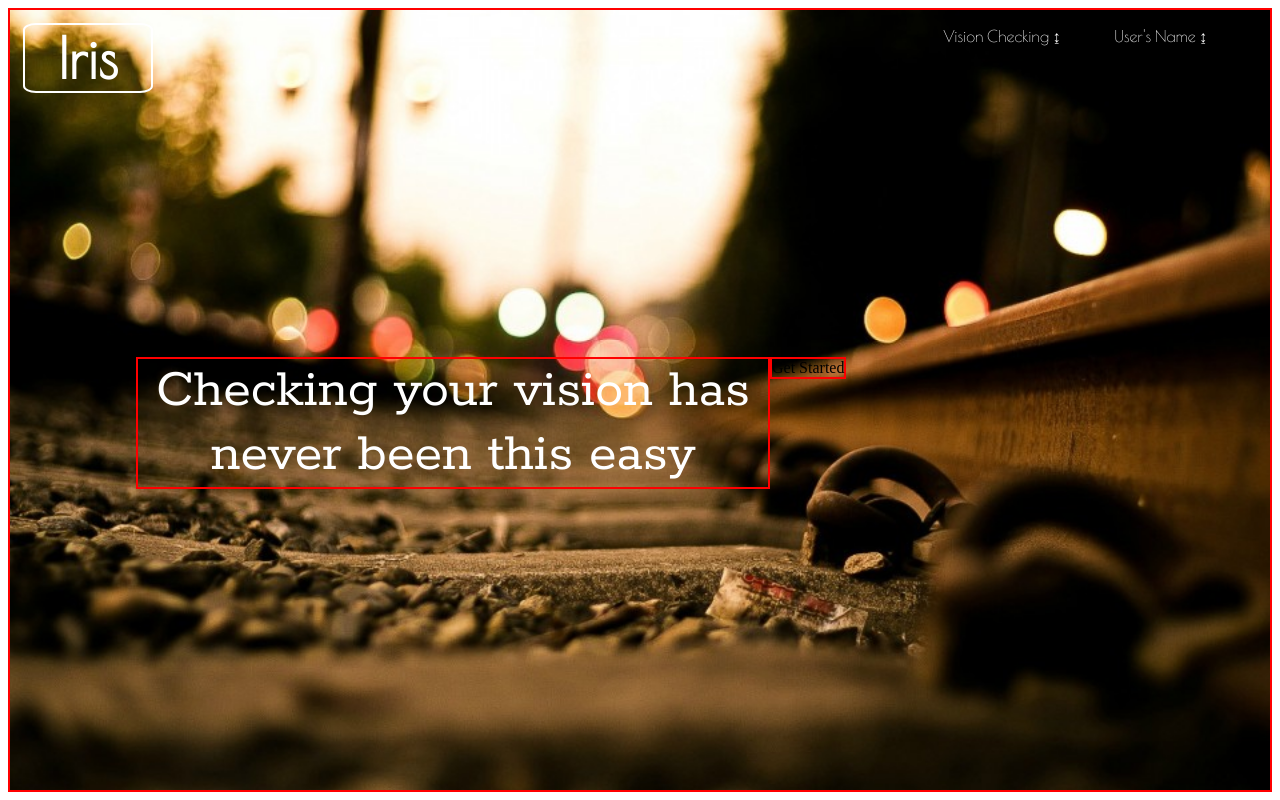
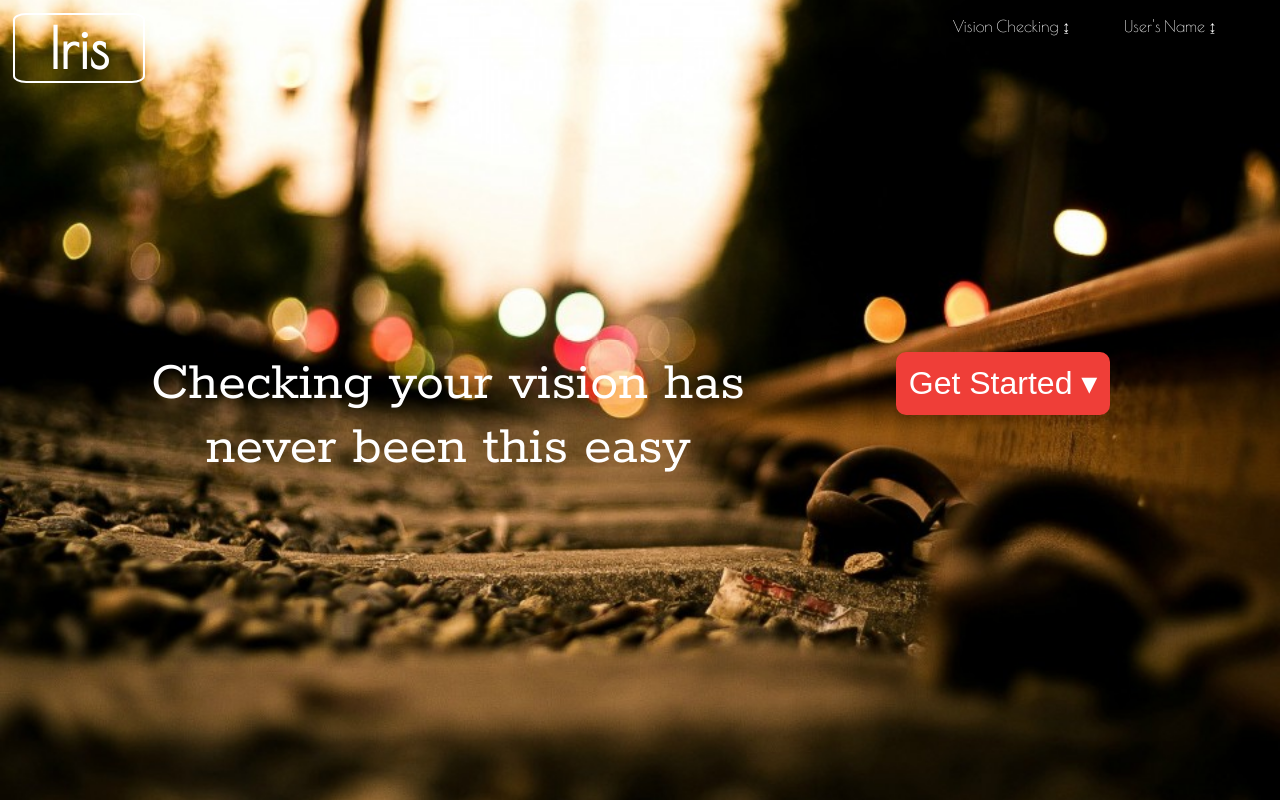
Before and after one commit to grantmw/Iris, a plain HTML site: page public/index.html in a window 1280 px wide. Drawn offline with nearby package versions, Linux system fonts and the light colour scheme; some packages are replaced by stand-ins of ours; a web font is replaced by a local one.

Commit message:
add styling to get started button

```diff
--- a/public/components/landing.html
+++ b/public/components/landing.html
@@ -39,9 +39,11 @@
 			<div class="intro">
 				Checking your vision has <br> never been this easy
 			</div>
-			<div class="button">
-				Get Started
-			</div>
+			<a href="#/">
+				<div class="button">
+				Get Started &#9662
+				</div>
+			</a>
 		</body>
 	</div>
 
--- a/public/css/main_style.css
+++ b/public/css/main_style.css
@@ -136,8 +136,8 @@
 /*welcome*/
 
 body {
-	border: 2px solid red;
 	position: relative;
+	margin: 0;
 }
 
 .intro {
@@ -148,12 +148,18 @@ body {
 	width: 50%;
 	margin: 22% 0 0 10%;
 	display: inline-block;
-	border: 2px solid red;
 }
 
 .button {
+	font-family: 'Candal', sans-serif;
 	position: absolute;
-	border: 2px solid red;
 	display: inline-block;
-	margin: 22% auto;
+	margin: 22% auto 0 10%;
+	background-color: #EF3E38;
+	text-align: center;
+	color: #fff;
+	font-size: 2em;
+	height: auto;
+	border-radius: 10px;
+	padding: 1% 1% 1% 1%;
 }
--- a/public/index.html
+++ b/public/index.html
@@ -8,6 +8,7 @@
 	<link href='https://fonts.googleapis.com/css?family=Roboto:400,400italic,500,700,500italic,700italic' rel='stylesheet' type='text/css'>
 	<link href='https://fonts.googleapis.com/css?family=Poiret+One' rel='stylesheet' type='text/css'>
 	<link href='https://fonts.googleapis.com/css?family=Rokkitt:400,700' rel='stylesheet' type='text/css'>
+	<link href='https://fonts.googleapis.com/css?family=Candal' rel='stylesheet' type='text/css'>
 </head>
 
 <body ng-app="app">
```
Also changed, not shown: public/components/about.html (added, +1 -0 lines), public/components/contact.html (added, +1 -0 lines), public/components/home.html (added, +5 -0 lines), public/components/login.html (added, +1 -0 lines), public/components/signup.html (added, +1 -0 lines), public/js/controllers/UserController.js (added).
